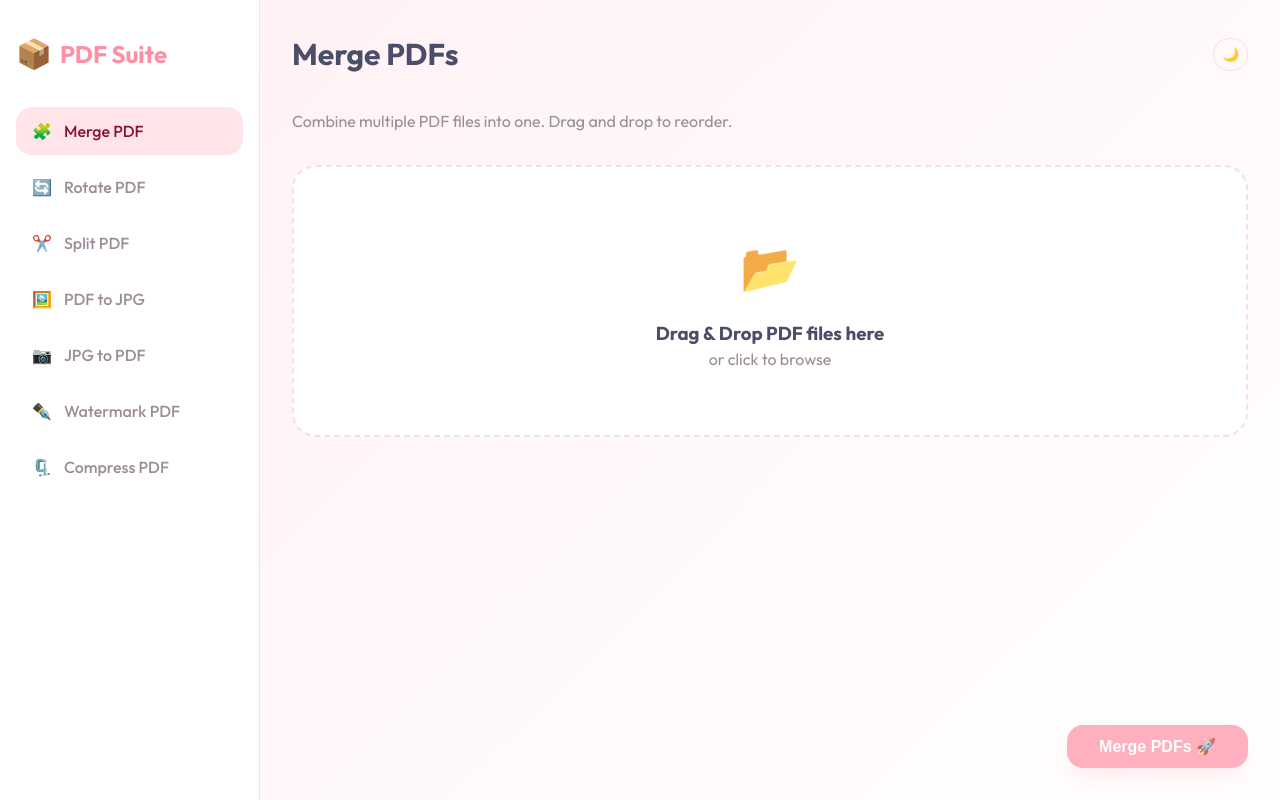
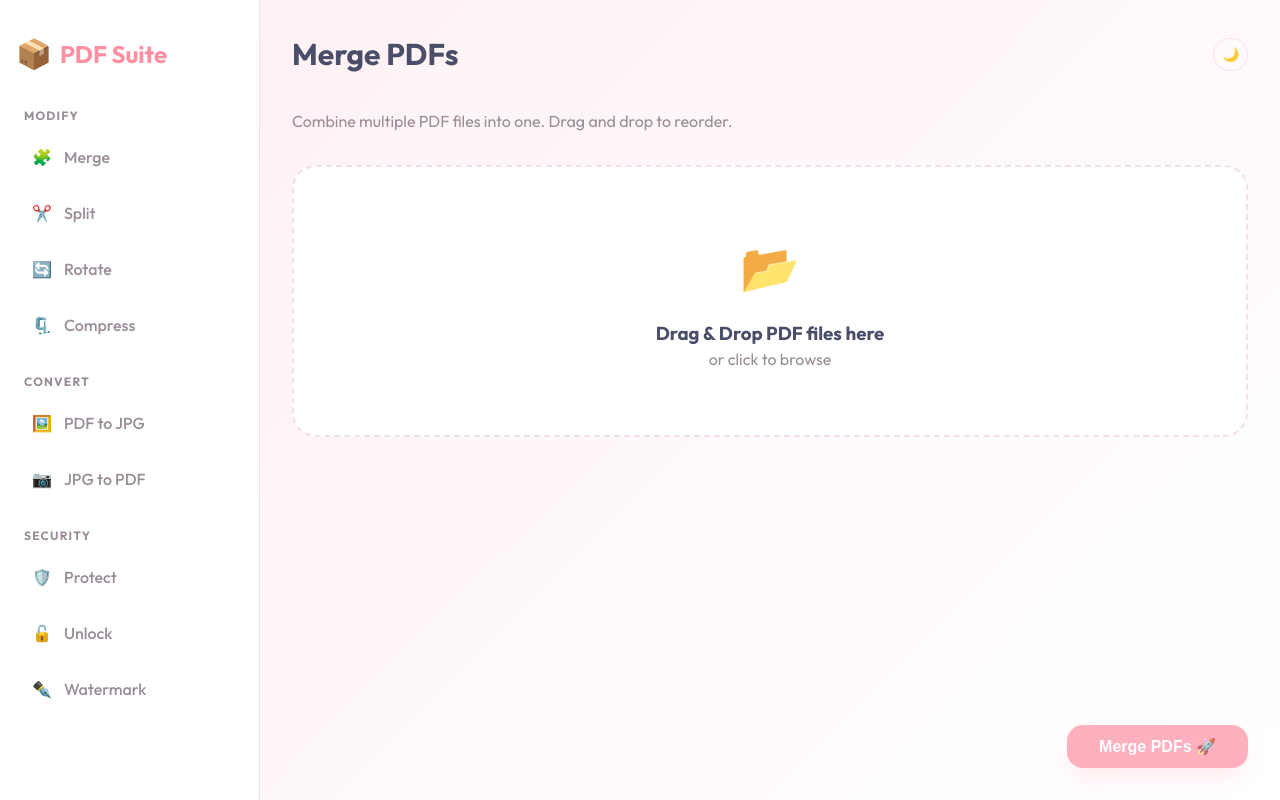
Before and after one commit to lookmhen/combinepdf, a Flask app: page / in a window 1280 px wide. Run offline with Flask 3, Linux system fonts and the light colour scheme; some libraries are stand-ins or nearby versions.

Commit message:
fix: Re-apply nav redesign directly

```diff
--- a/static/css/styles.css
+++ b/static/css/styles.css
@@ -111,6 +111,19 @@ body {
 
 .nav-item {
     margin-bottom: 0.5rem;
+}
+
+.nav-category {
+    font-size: 0.75rem;
+    text-transform: uppercase;
+    letter-spacing: 0.1em;
+    color: var(--text-muted);
+    margin: 1.5rem 0 0.5rem 0.5rem;
+    font-weight: 700;
+}
+
+.nav-category:first-of-type {
+    margin-top: 0;
 }
 
 .nav-link {
--- a/templates/base.html
+++ b/templates/base.html
@@ -34,25 +34,34 @@
             </div>
 
             <ul class="nav-menu">
+
+                <li class="nav-category">Modify</li>
                 <li class="nav-item">
                     <a href="{{ url_for('home') }}"
-                        class="nav-link {% if request.path == '/' or request.path == '/merge/' %}active{% endif %}">
-                        <span>🧩</span> Merge PDF
-                    </a>
-                </li>
-                <!-- Future Features Placeholders -->
-                <li class="nav-item">
-                    <a href="{{ url_for('rotate_page') }}"
-                        class="nav-link {% if request.path == '/rotate' %}active{% endif %}">
-                        <span>🔄</span> Rotate PDF
+                        class="nav-link {% if request.path == '/merge/' %}active{% endif %}">
+                        <span>🧩</span> Merge
                     </a>
                 </li>
                 <li class="nav-item">
                     <a href="{{ url_for('split_page') }}"
                         class="nav-link {% if request.path == '/split' %}active{% endif %}">
-                        <span>✂️</span> Split PDF
+                        <span>✂️</span> Split
                     </a>
                 </li>
+                <li class="nav-item">
+                    <a href="{{ url_for('rotate_page') }}"
+                        class="nav-link {% if request.path == '/rotate' %}active{% endif %}">
+                        <span>🔄</span> Rotate
+                    </a>
+                </li>
+                <li class="nav-item">
+                    <a href="{{ url_for('compress_page') }}"
+                        class="nav-link {% if request.path == '/compress' %}active{% endif %}">
+                        <span>🗜️</span> Compress
+                    </a>
+                </li>
+
+                <li class="nav-category">Convert</li>
                 <li class="nav-item">
                     <a href="{{ url_for('pdf_to_jpg_page') }}"
                         class="nav-link {% if request.path == '/pdf-to-jpg' %}active{% endif %}">
@@ -65,16 +74,24 @@
                         <span>📷</span> JPG to PDF
                     </a>
                 </li>
+
+                <li class="nav-category">Security</li>
+                <li class="nav-item">
+                    <a href="{{ url_for('protect_page') }}"
+                        class="nav-link {% if request.path == '/protect' %}active{% endif %}">
+                        <span>🛡️</span> Protect
+                    </a>
+                </li>
+                <li class="nav-item">
+                    <a href="{{ url_for('unlock_page') }}"
+                        class="nav-link {% if request.path == '/unlock' %}active{% endif %}">
+                        <span>🔓</span> Unlock
+                    </a>
+                </li>
                 <li class="nav-item">
                     <a href="{{ url_for('watermark_page') }}"
                         class="nav-link {% if request.path == '/watermark' %}active{% endif %}">
-                        <span>✒️</span> Watermark PDF
-                    </a>
-                </li>
-                <li class="nav-item">
-                    <a href="{{ url_for('compress_page') }}"
-                        class="nav-link {% if request.path == '/compress' %}active{% endif %}">
-                        <span>🗜️</span> Compress PDF
+                        <span>✒️</span> Watermark
                     </a>
                 </li>
             </ul>
```
